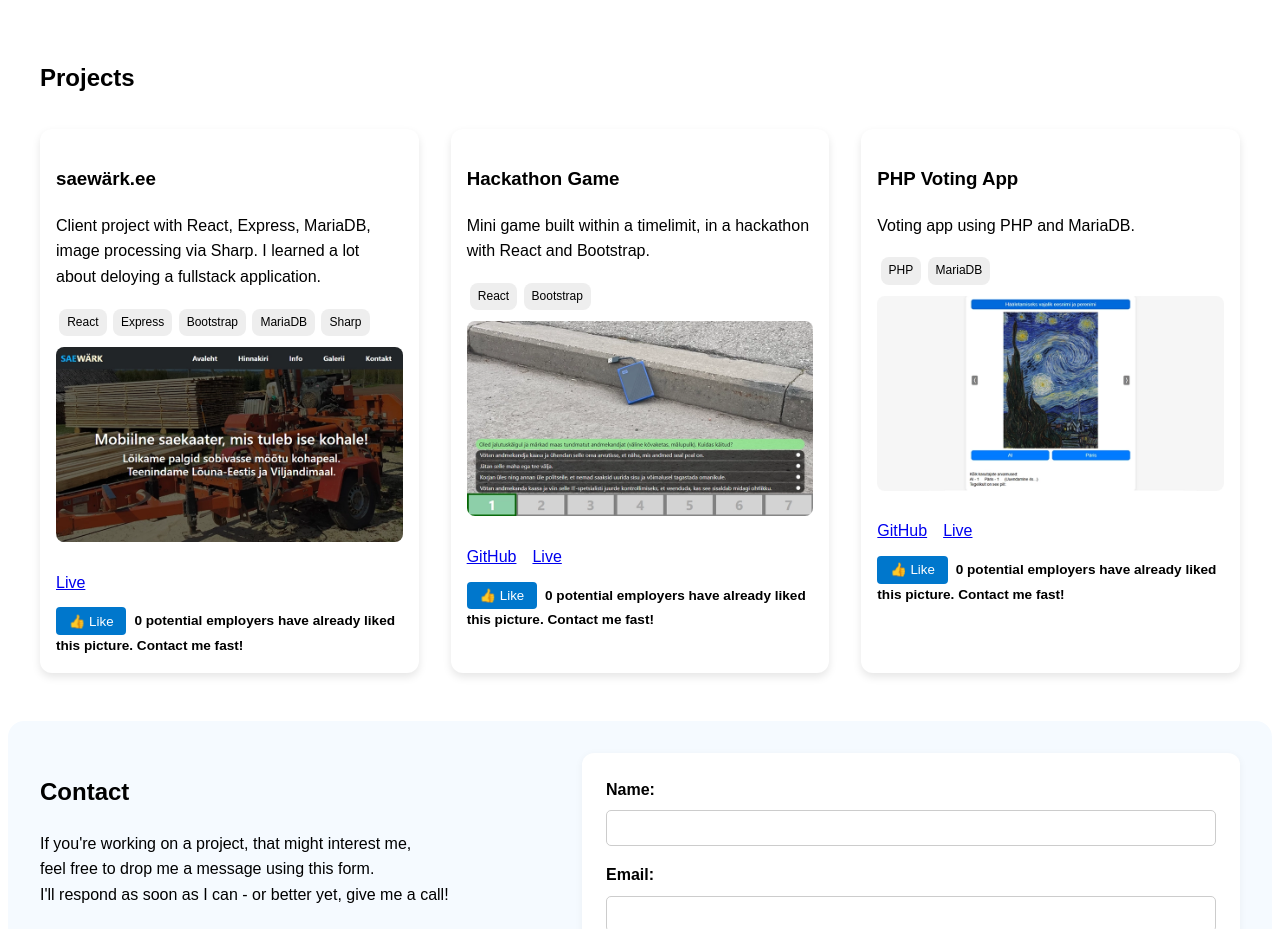
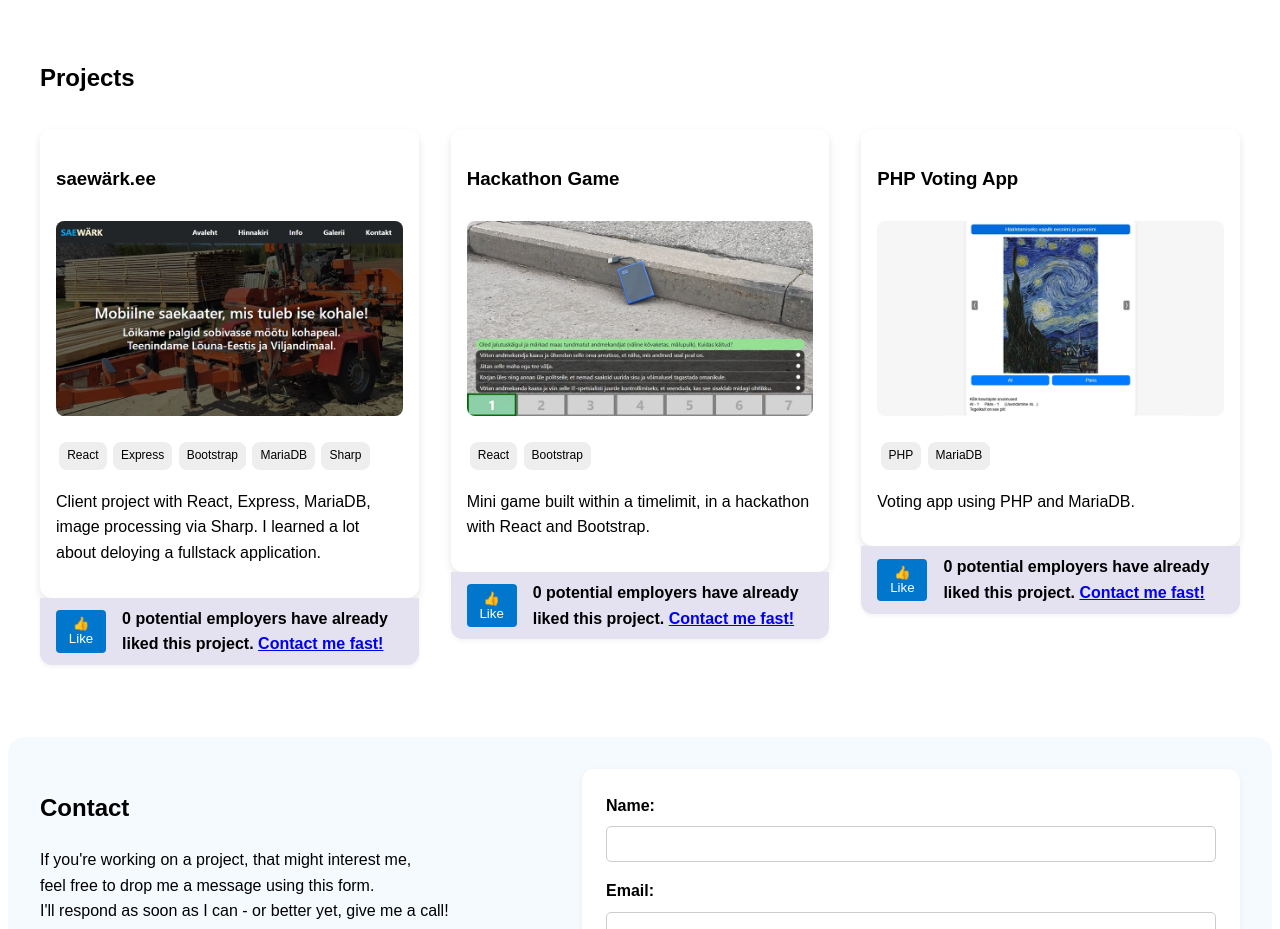
Before and after one commit to TanelPauls/portfolio, a React (Vite) app: page / in a window 1280 px wide. Shown: the part 940-1869 px from the top of the page. Built offline with nearby package versions, Linux system fonts and the light colour scheme; no server answers.

Commit message:
moved like button

```diff
--- a/src/ProjectCard.jsx
+++ b/src/ProjectCard.jsx
@@ -1,8 +1,15 @@
 const ProjectCard = ({ project, index, likeCount, onLike, onOpenModal }) => {
   return (
+    <div className="project-wrapper">
       <div className="project-card" onClick={onOpenModal}>
         <h3>{project.title}</h3>
-      <p>{project.description}</p>
+        {project.image && (
+          <img
+            src={project.image}
+            alt={`${project.title} screenshot`}
+            className="project-img"
+          />
+        )}
         <div className="tech-stack">
           {project.tech.map((tech, i) => (
             <span key={i} className="badge">
@@ -10,36 +17,24 @@ const ProjectCard = ({ project, index, likeCount, onLike, onOpenModal }) => {
             </span>
           ))}
         </div>
-      {project.image && (
-        <img
-          src={project.image}
-          alt={`${project.title} screenshot`}
-          className="project-img"
-        />
-      )}
-      <div className="project-buttons">
-        {index !== 0 && (
-          <a href={project.github} target="_blank" rel="noopener noreferrer">
-            GitHub
-          </a>
-        )}
-        <a href={project.live} target="_blank" rel="noopener noreferrer">
-          Live
-        </a>
+        <p>{project.description}</p>
       </div>
 
+      {/* Like button now outside the clickable card */}
       <div className="like-button">
         <button
           onClick={(e) => {
-            e.stopPropagation();
+            e.stopPropagation(); // still needed if wrapper ever gets a click
             onLike(project.id);
           }}
         >
           👍 Like
         </button>
         <span>
-          {likeCount} potential employers have already liked this picture.
+          {likeCount} potential employers have already liked this project.{" "}
+          <a href="#contact" className="contact-link">
             Contact me fast!
+          </a>
         </span>
       </div>
     </div>
--- a/src/styles.css
+++ b/src/styles.css
@@ -201,6 +201,7 @@ body {
 @media (max-width: 768px) {
   .hamburger {
     display: block;
+    font-size: 2rem;
   }
 
   .nav-links {
@@ -220,9 +221,17 @@ body {
   }
 }
 .like-button {
-  margin-top: 0.75rem;
-  font-size: 0.85rem;
+  display: flex;
+  align-items: center;
+  gap: 0.5rem;
+  padding: 0.5rem 1rem;
+  margin-top: -0.5rem;
+  margin-bottom: 1.5rem;
+  background: #e4e2f1;
+  border-radius: 0 0 0.75rem 0.75rem;
+  box-shadow: 0 2px 4px rgba(0, 0, 0, 0.05);
 }
+
 .like-button button {
   background: #0077cc;
   color: white;
@@ -356,3 +365,12 @@ body {
   object-fit: cover;
   border-radius: 50%;
 }
+.project-wrapper {
+  display: flex;
+  flex-direction: column;
+  gap: 0.5rem;
+}
+.like-button button:hover {
+  background: #005fa3;
+  filter: brightness(1.05);
+}
```
Also changed, not shown: 5 other files (tests, documents, lock files or other folders). Lines whose indentation alone changed are shown as unchanged.
